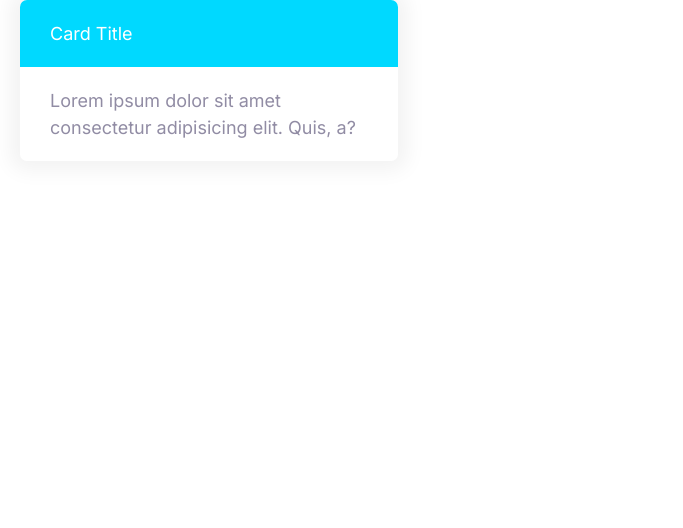
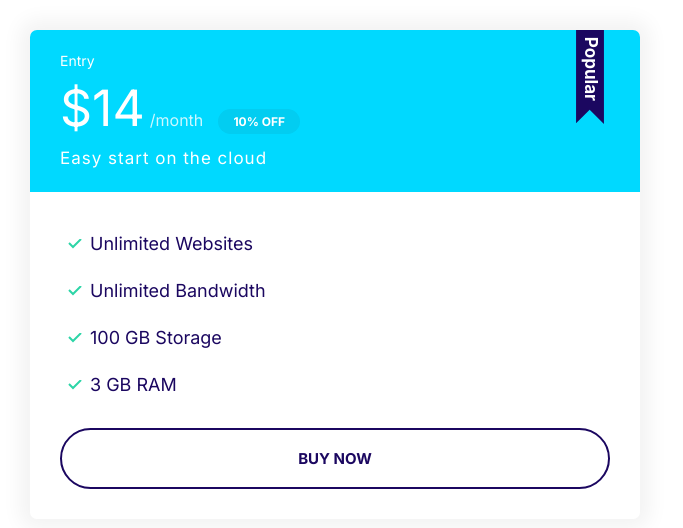
Before and after one commit to mhaidert/haider, a plain HTML site: page index.html in a window 1280 px wide. Shown: the whole page, without its empty margins (0-683 px from the left). Drawn offline with Linux system fonts and the light colour scheme.

Commit message:
Created plan card and popular badge.

```diff
--- a/css/styles.css
+++ b/css/styles.css
@@ -24,6 +24,7 @@ body {
     font-size: 2.4rem;
     line-height: 1.5;
     color: var(--color-body);
+    margin: 3rem;
 }
 
 h1, h2, h3 {
@@ -127,6 +128,7 @@ a {
 
     .badge--small {
         font-size: 1.2rem;
+        padding: 0.5rem 1.5rem;
     }
 }
 
@@ -307,3 +309,69 @@ a {
     background: var(--color-secondary);
     color: #fff;
 }
+
+.card--secondary .badge--secondary {
+    background: #02cdf1;
+}
+
+/* Plan */
+
+.plan__name {
+    color: #fff;
+    margin: 0;
+    font-weight: 500;
+    font-size: 2.4rem;
+}
+
+.plan__price {
+    font-size: 6rem;
+}
+
+.plan__billing-cycle {
+    font-size: 2.4;
+    font-weight: 300;
+    opacity: 0.8;
+    margin-right: 1rem;
+}
+
+.plan__description {
+    font-size: 2rem;
+    font-weight: 300;
+    letter-spacing: 1px;
+    display: block;
+}
+
+.plan .list__item {
+    margin-bottom: 2rem;
+}
+
+.plan--popular .card__header {
+    position: relative;
+}
+
+.plan--popular .card__header::before {
+    content: url(../images/popular.svg);
+    width: 40px;
+    display: inline-block;
+    position: absolute;
+    top: -6px;
+    right: 5%;
+}
+
+@media screen and (min-width: 1024px) {
+    .plan__name {
+        font-size: 1.4rem;
+    }
+
+    .plan__price {
+        font-size: 5rem;
+    }
+
+    .plan__billing-cycle {
+        font-size: 1.6rem;
+    }
+
+    .plan__description {
+        font-size: 1.7rem;
+    }
+}
--- a/index.html
+++ b/index.html
@@ -15,11 +15,25 @@
     <link rel="stylesheet" href="css/styles.css" />
   </head>
   <body>
-    <div style="width: 30%">
-      <div class="card card--secondary">
-        <header class="card__header">Card Title</header>
-        <div class="card__body">
-          Lorem ipsum dolor sit amet consectetur adipisicing elit. Quis, a?
+    <div style="width: 50%">
+      <div class="plan plan--popular">
+        <div class="card card--secondary">
+          <header class="card__header">
+            <h3 class="plan__name">Entry</h3>
+            <span class="plan__price">$14</span>
+            <span class="plan__billing-cycle">/month</span>
+            <span class="badge badge--secondary badge--small">10% OFF</span>
+            <span class="plan__description">Easy start on the cloud</span>
+          </header>
+          <div class="card__body">
+            <ul class="list list--tick">
+              <li class="list__item">Unlimited Websites</li>
+              <li class="list__item">Unlimited Bandwidth</li>
+              <li class="list__item">100 GB Storage</li>
+              <li class="list__item">3 GB RAM</li>
+            </ul>
+            <button class="btn btn--outline btn--block">Buy Now</button>
+          </div>
         </div>
       </div>
     </div>
```
Also changed, not shown: components/planAndPopular.html (added, +22 -0 lines), images/popular.svg (added), 1 other file.
